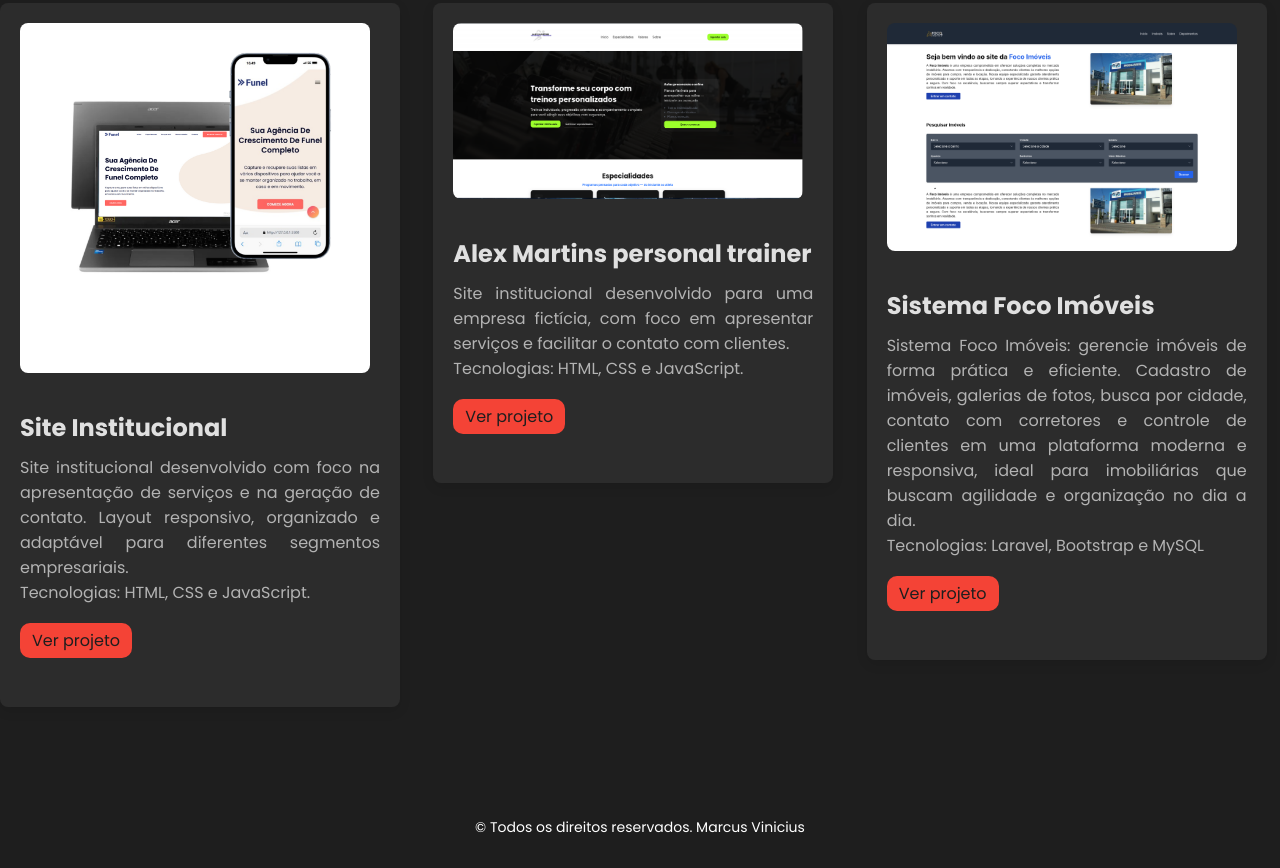
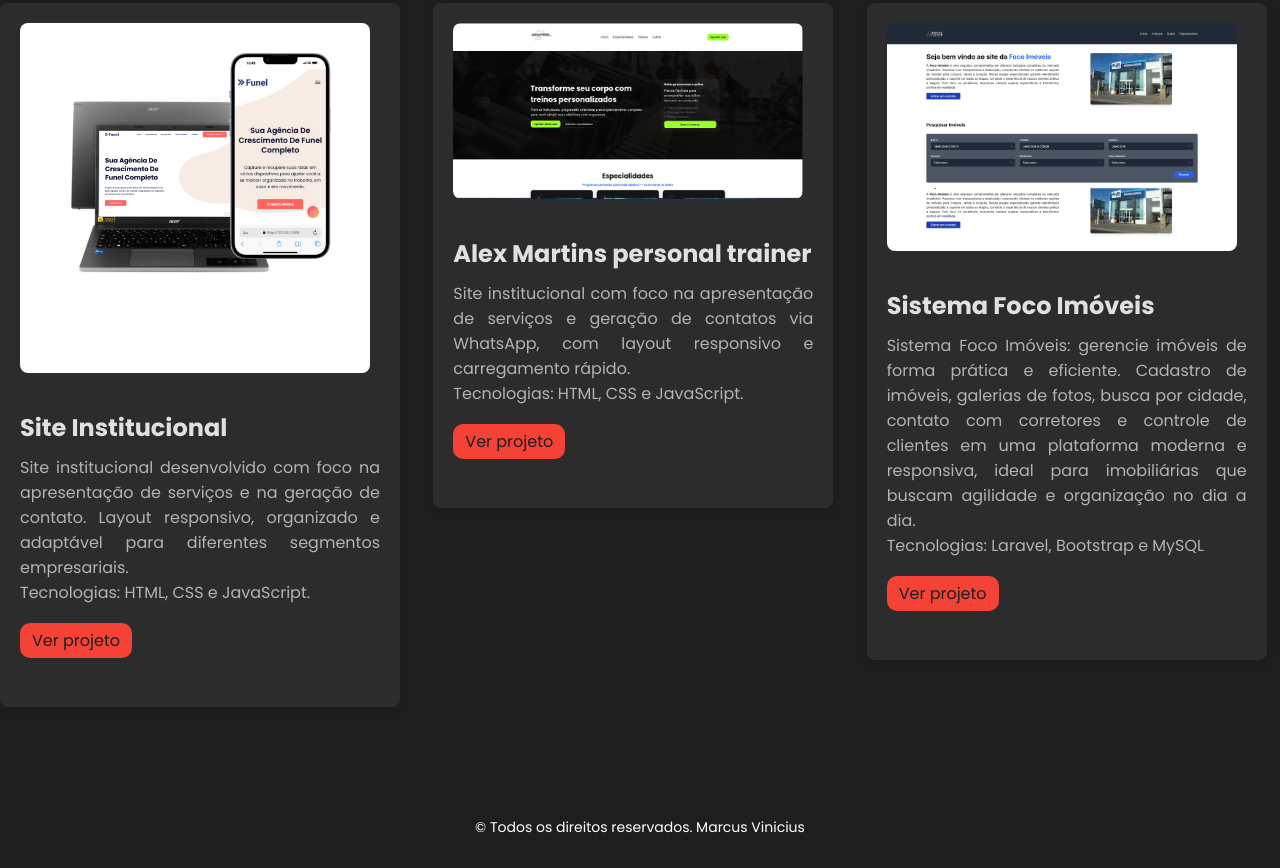
Before and after one commit to MarcusVini196/marcusvinicius-portfolio, a website: page index.html in a window 1280 px wide. Shown: the part 2246-3114 px from the top of the page. Drawn offline with nearby package versions, Linux system fonts and the light colour scheme.

Commit message:
Atualização

```diff
--- a/index.html
+++ b/index.html
@@ -189,8 +189,8 @@
                                 Alex Martins personal trainer
                             </h3>
                             <p>
-                                Site institucional desenvolvido para uma empresa fictícia, com foco em apresentar
-                                serviços e facilitar o contato com clientes.<br>
+                                Site institucional com foco na apresentação de serviços e geração de contatos via WhatsApp, com layout responsivo e carregamento rápido.
+                                <br>
                                 <span>
                                     Tecnologias: HTML, CSS e JavaScript.
                                 </span>
```
